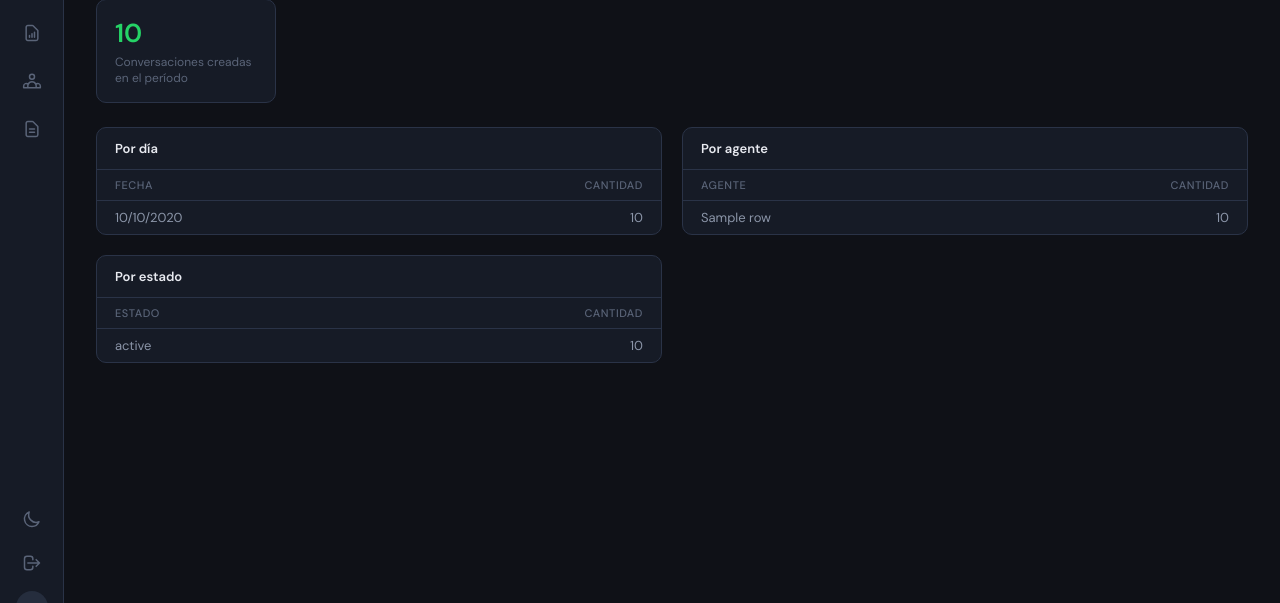
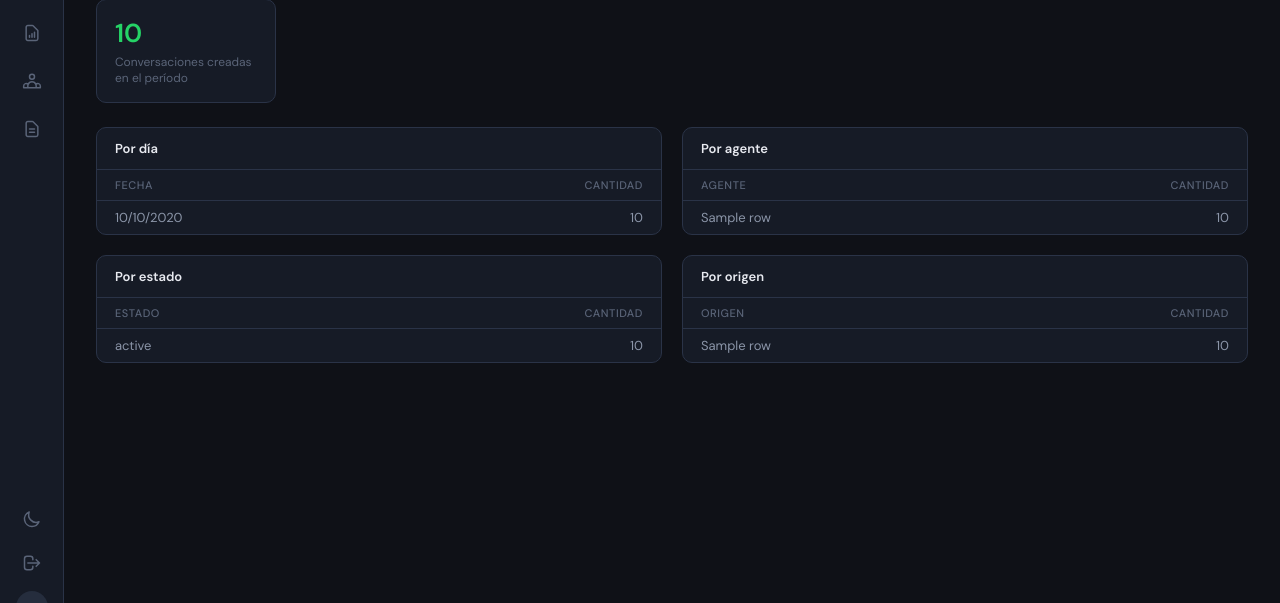
Before and after one commit to NachoGuidali/conectorwpp, a Django app: template templates/whatsapp/reporte_conversaciones.html in a window 1280 px wide. Shown: the part 161-764 px from the top of the page. Run offline with Django 3.2, Linux system fonts and the light colour scheme; the template is opened without the code that fills it: most values are stand-ins (such as "Sample title", 1, 10 or a date in 2020).

Commit message:
feat: origen_conversacion en reporte, filtro export, auto-crear contacto al iniciar conv
- Reporte: panel 'Por origen' con desglose entrante/saliente
- Export historial: filtro por origen (entrante/saliente/todos)
- NuevaConversacionView: auto-crea el contacto si no existe al iniciar una conversación

Co-Authored-By: Claude Sonnet 4.6 <noreply@anthropic.com>

```diff
--- a/templates/whatsapp/dashboard_supervisor.html
+++ b/templates/whatsapp/dashboard_supervisor.html
@@ -125,6 +125,11 @@
     <form method="get" action="{% url 'whatsapp:conversaciones_exportar' %}" style="display:flex; align-items:center; gap:6px; flex-wrap:wrap;">
       <input type="date" name="desde" class="inline-select" placeholder="Desde" title="Desde (opcional)">
       <input type="date" name="hasta" class="inline-select" placeholder="Hasta" title="Hasta (opcional)">
+      <select name="origen" class="inline-select">
+        <option value="">Todos los orígenes</option>
+        <option value="entrante">Entrantes</option>
+        <option value="saliente">Salientes</option>
+      </select>
       <button type="submit" class="btn btn-outline">
         <svg width="14" height="14" fill="none" viewBox="0 0 24 24" stroke="currentColor" stroke-width="1.8"><path stroke-linecap="round" stroke-linejoin="round" d="M12 10v6m0 0l-3-3m3 3l3-3m2 8H7a2 2 0 01-2-2V5a2 2 0 012-2h5.586a1 1 0 01.707.293l5.414 5.414a1 1 0 01.293.707V19a2 2 0 01-2 2z"/></svg>
         Exportar historial
--- a/templates/whatsapp/reporte_conversaciones.html
+++ b/templates/whatsapp/reporte_conversaciones.html
@@ -116,6 +116,22 @@
       <div class="empty-row">Sin conversaciones en este período.</div>
       {% endif %}
     </div>
+
+    <div class="panel">
+      <div class="panel-h">Por origen</div>
+      {% if por_origen %}
+      <table class="simple">
+        <thead><tr><th>Origen</th><th>Cantidad</th></tr></thead>
+        <tbody>
+          {% for row in por_origen %}
+          <tr><td>{{ row.origen_label }}</td><td>{{ row.total }}</td></tr>
+          {% endfor %}
+        </tbody>
+      </table>
+      {% else %}
+      <div class="empty-row">Sin conversaciones en este período.</div>
+      {% endif %}
+    </div>
   </div>
 
 </div>
```
Also changed, not shown: apps/whatsapp/views.py (+18 -6 lines).
